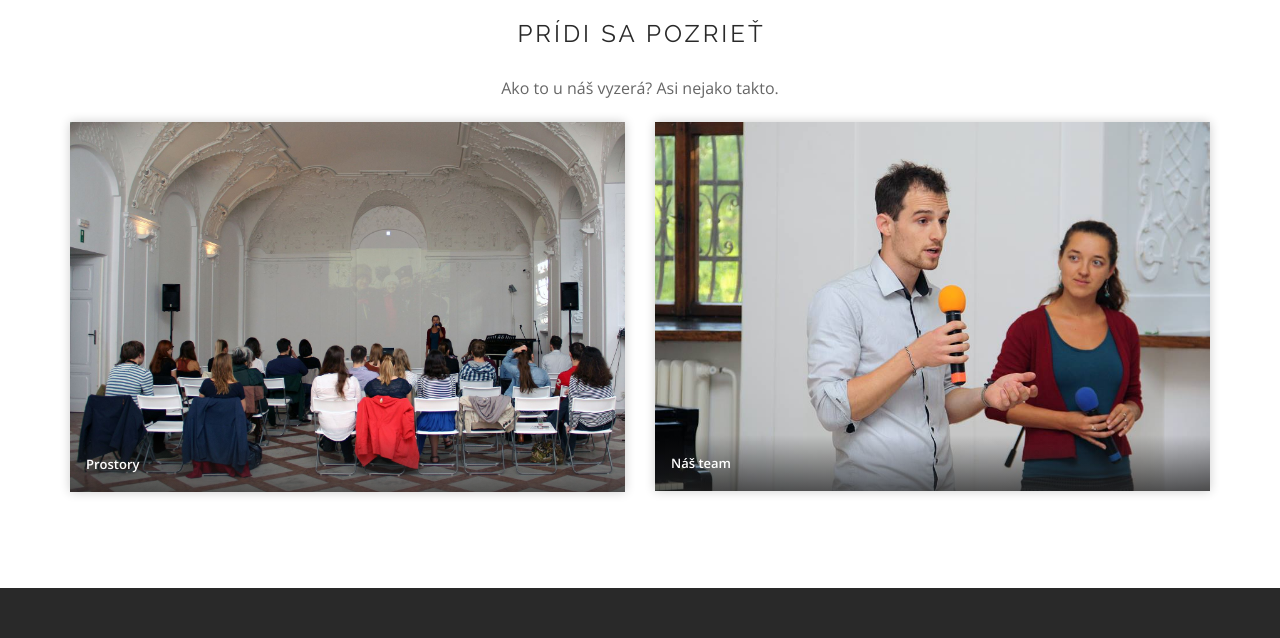
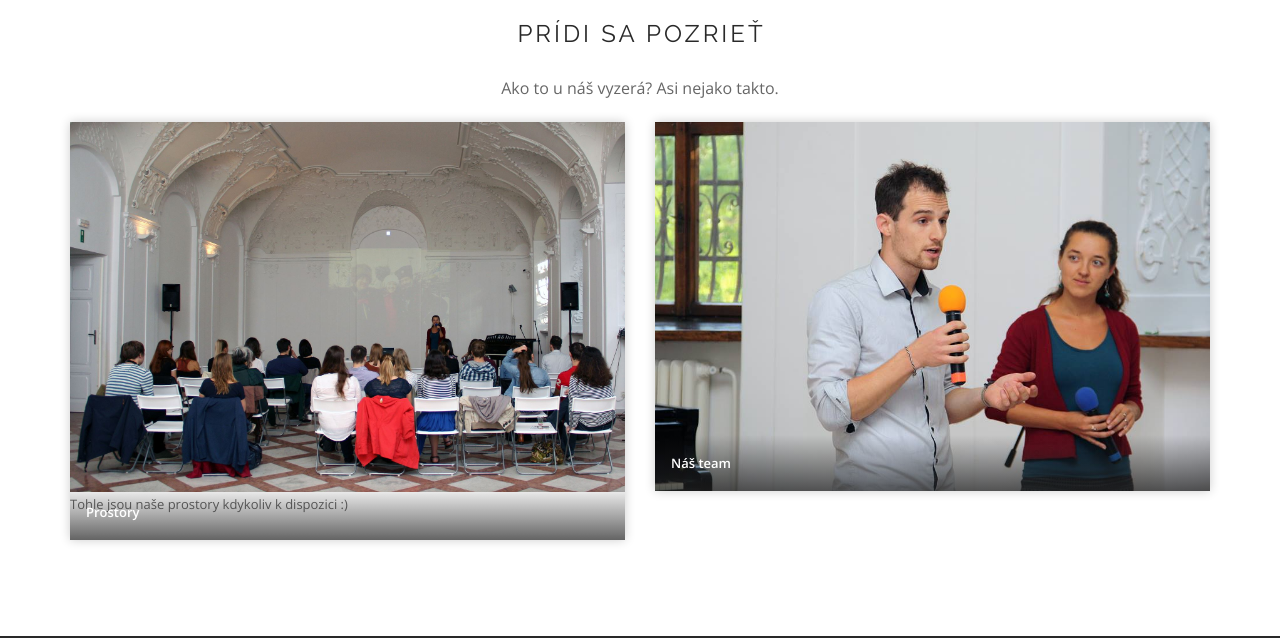
Before and after one commit to bonthrop/bonthrop.github.io, a plain HTML site: page index.html in a window 1280 px wide. Shown: the part 878-1516 px from the top of the page. Drawn offline with nearby package versions, Linux system fonts and the light colour scheme.

Commit message:
text pod prostormi

```diff
--- a/index.html
+++ b/index.html
@@ -102,6 +102,7 @@
                                         <strong>Prostory</strong>
                                     </p>
                                 </div>
+                                <p>Tohle jsou naše prostory kdykoliv k dispozici :)</p>
                             </div>
                         </div>
                         <div class="col-sm-6">
```
